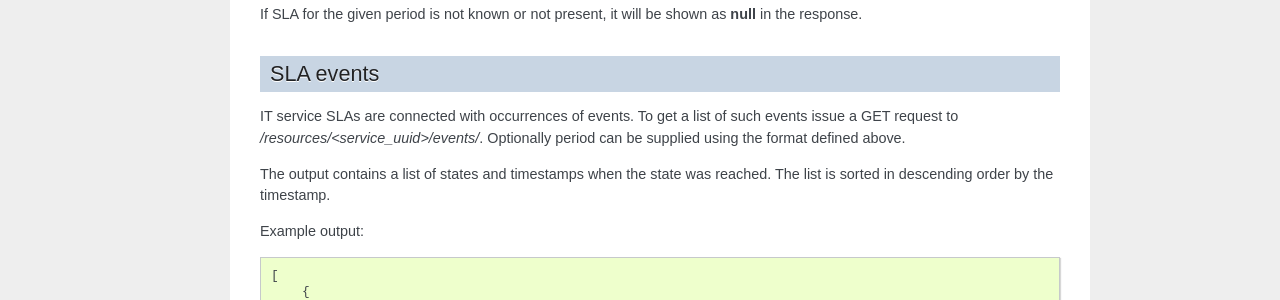
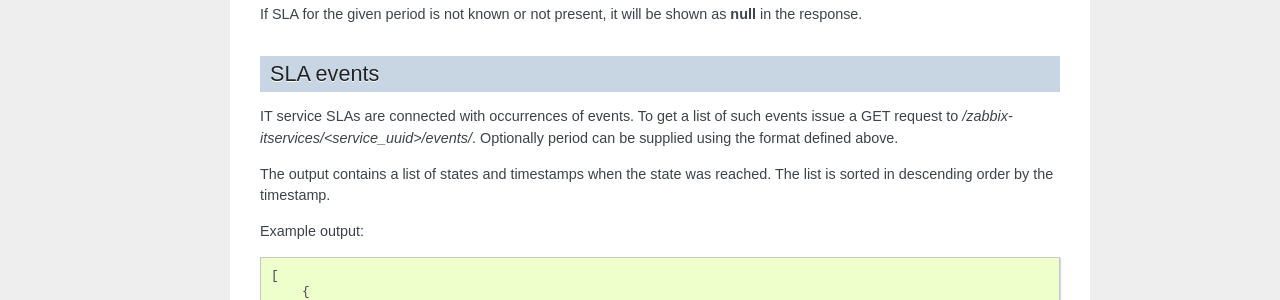
Before and after one commit to opennode/waldur-zabbix, a Sphinx documentation site: the page built from docs/api.rst, in a window 1280 px wide and 900 px high, scrolled down 5577 px. Shown: the part 288-588 px from the top of the window. Built offline with Sphinx 7.4.7, drawn with Linux system fonts in a browser that asks for light colours; the version number is read from the project's files by our own code.

Commit message:
Fix API resource path in docs (ITACLOUD-6109)

```diff
--- a/docs/api.rst
+++ b/docs/api.rst
@@ -345,7 +345,7 @@
 ----------
 
 IT service SLAs are connected with occurrences of events. To get a list of such events issue a GET request to
-*/resources/<service_uuid>/events/*. Optionally period can be supplied using the format defined above.
+*/zabbix-itservices/<service_uuid>/events/*. Optionally period can be supplied using the format defined above.
 
 The output contains a list of states and timestamps when the state was reached. The list is sorted in descending order
 by the timestamp.
```
